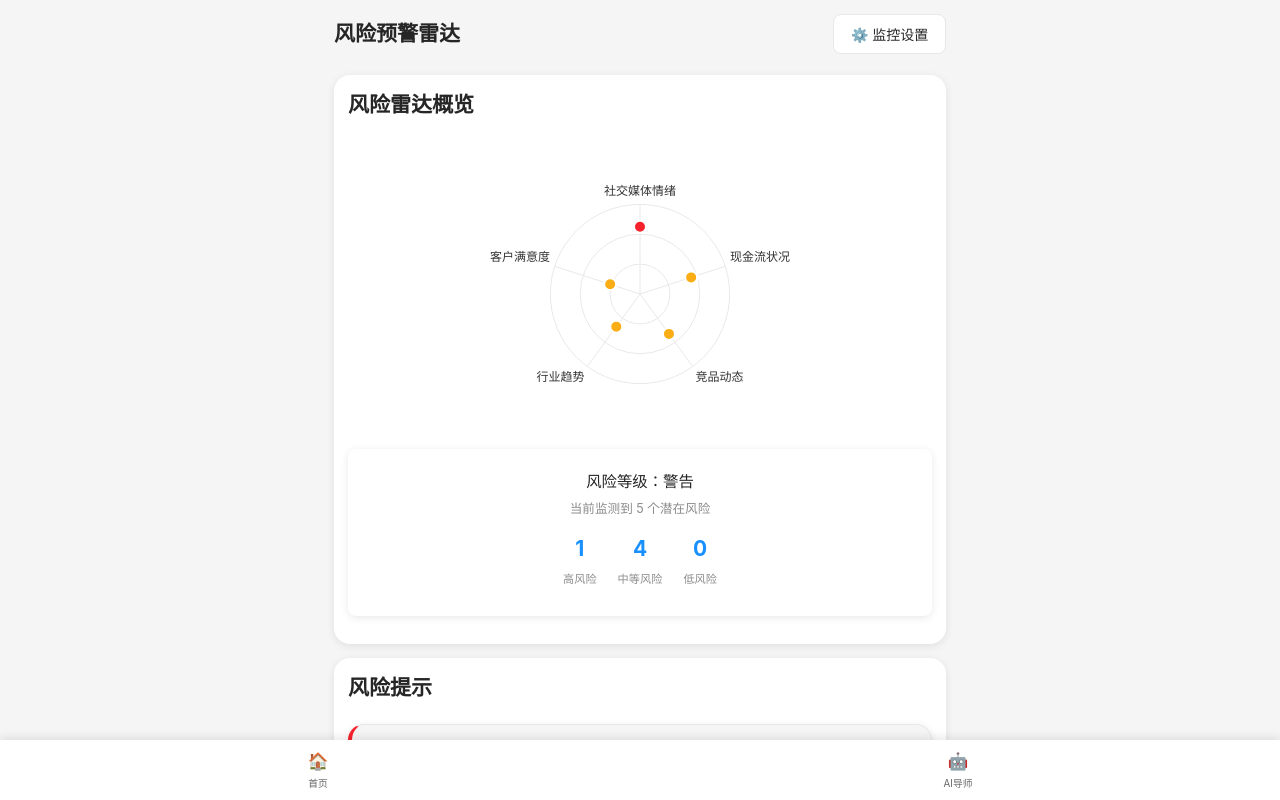
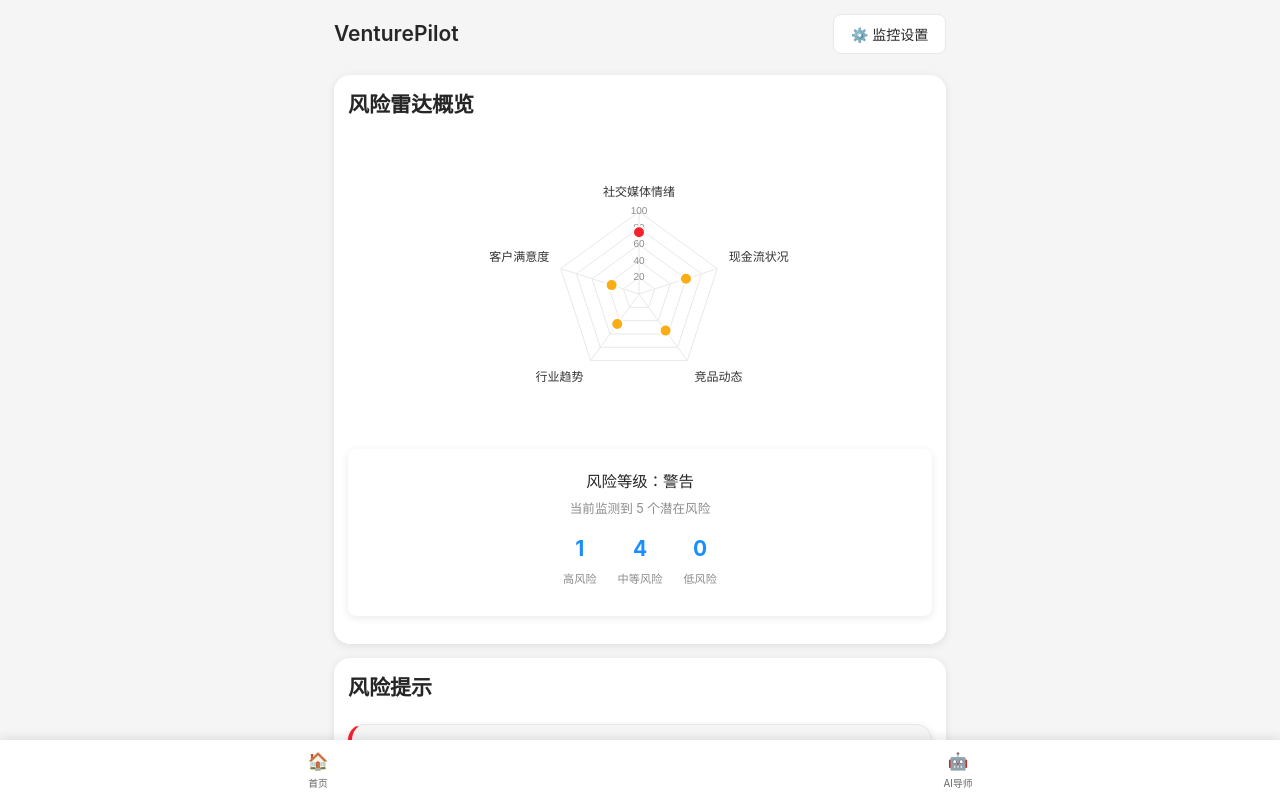
Before and after one commit to tianyong0618/career, a Vue app in the folder app_code3/: page /risk-alert in a window 1280 px wide. Built offline with nearby package versions, Linux system fonts and the light colour scheme.

Commit message:
修改标题

```diff
--- a/app_code3/src/views/AITutor.vue
+++ b/app_code3/src/views/AITutor.vue
@@ -164,7 +164,7 @@ onMounted(() => {
   <div class="ai-tutor">
     <!-- 页面标题 -->
     <header class="page-header">
-      <h1>AI创业导师</h1>
+      <h1>VenturePilot</h1>
     </header>
 
 
--- a/app_code3/src/views/BizPlanGen.vue
+++ b/app_code3/src/views/BizPlanGen.vue
@@ -822,7 +822,7 @@ const restart = () => {
   <div class="biz-plan-gen">
     <!-- 页面标题 -->
     <header class="page-header">
-      <h1>商业计划书生成器</h1>
+      <h1>VenturePilot</h1>
     </header>
 
     <!-- 步骤指示器 -->
--- a/app_code3/src/views/PolicyMatch.vue
+++ b/app_code3/src/views/PolicyMatch.vue
@@ -81,7 +81,7 @@ const prevStep = () => {
   <div class="policy-match">
     <!-- 页面标题 -->
     <header class="page-header">
-      <h1>政策匹配引擎</h1>
+      <h1>VenturePilot</h1>
     </header>
 
     <!-- 步骤指示器 -->
--- a/app_code3/src/views/ResourceHub.vue
+++ b/app_code3/src/views/ResourceHub.vue
@@ -42,7 +42,7 @@ const contactResource = () => {
   <div class="resource-hub">
     <!-- 页面标题 -->
     <header class="page-header">
-      <h1>资源撮合Marketplace</h1>
+      <h1>VenturePilot</h1>
     </header>
 
     <!-- 需求类型选择 -->
--- a/app_code3/src/views/RiskAlert.vue
+++ b/app_code3/src/views/RiskAlert.vue
@@ -241,16 +241,16 @@ const initRadarChart = () => {
               size: 10
             },
             // 步长（根据风险等级阈值设置）
-            stepSize: 33.33,
-            // 不显示刻度数字
-            display: false
+            stepSize: 20,
+            // 显示刻度数字
+            display: true
           },
           // 网格线样式
           grid: {
             // 网格线颜色
             color: '#e8e8e8',
-            // 是否圆形
-            circular: true
+            // 是否圆形（false为多边形）
+            circular: false
           },
           // 角度分割线（从中心向外辐射的线）样式
           angleLines: {
@@ -351,7 +351,7 @@ const closeRecommendation = () => {
   <div class="risk-alert">
     <!-- 页面标题 -->
     <header class="page-header">
-      <h1>风险预警雷达</h1>
+      <h1>VenturePilot</h1>
       <button class="secondary" @click="showMetricSettings = !showMetricSettings">
         ⚙️ {{ showMetricSettings ? '关闭设置' : '监控设置' }}
       </button>
```
